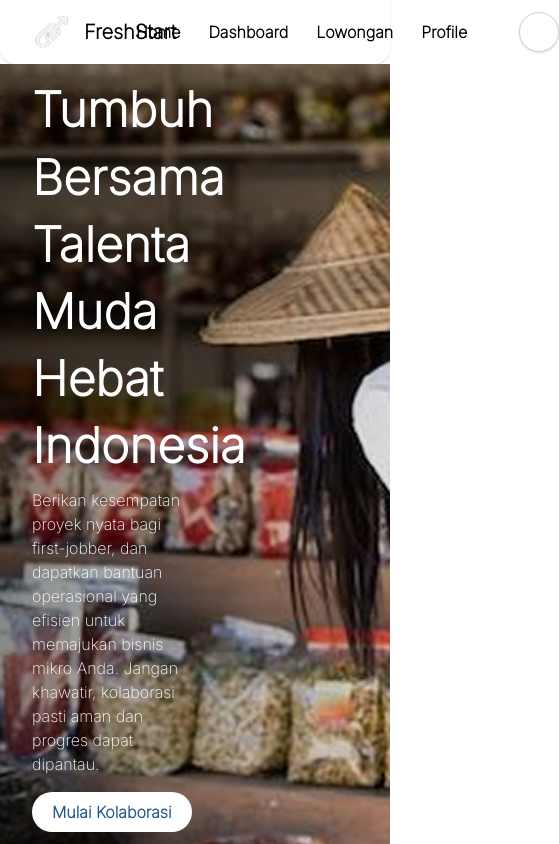
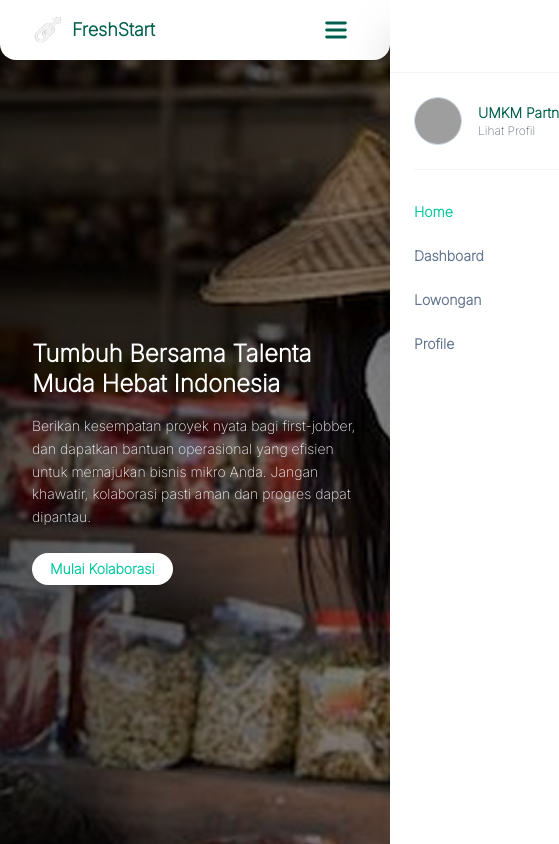
Before and after one commit to StevenVianto/WEB_Sandyakala-, a React (Vite) app in the folder client/: page /umkm/home in a window 390 px wide. Shown: the top 844 px of the page, 559 px wide, since content can reach past the window. Built offline with nearby package versions, Linux system fonts and the light colour scheme; grey boxes are pictures that could not be loaded.

Commit message:
feat(fe): add responsive home pagae umkm

```diff
--- /dev/null
+++ b/client/src/components/layouts/DashboardUmkmLayout.tsx
@@ -0,0 +1,187 @@
+import { cn } from "@/lib/utils";
+import { Link, NavLink } from "react-router";
+import { useState } from "react";
+import { IoClose } from "react-icons/io5";
+import LogoFreshstart from "@/assets/images/Logo FreshStart.png";
+
+const NavItem = ({
+  to,
+  children,
+  onClick,
+  isMobile = false,
+}: {
+  to: string;
+  children: React.ReactNode;
+  onClick?: () => void;
+  isMobile?: boolean;
+}) => {
+  return (
+    <NavLink
+      to={to}
+      onClick={onClick}
+      className={({ isActive }) =>
+        cn(
+          "font-semibold transition-all text-sm duration-300",
+          isMobile ? "block" : "pb-2 border-b-3",
+          isActive
+            ? "text-mint border-mint"
+            : "text-slate-500 border-transparent hover:text-mint",
+        )
+      }
+    >
+      {children}
+    </NavLink>
+  );
+};
+
+export default function DashboardUmkmLayout({
+  children,
+}: {
+  children: React.ReactNode;
+}) {
+  const [isMobileMenuOpen, setIsMobileMenuOpen] = useState<boolean>(false);
+
+  return (
+    <>
+      <nav className="py-2 bg-white shadow rounded-b-2xl fixed w-full top-0 z-40 transition-all">
+        <div className="container mx-auto px-4 md:px-8 flex justify-between items-center">
+          <div className="flex gap-2 md:gap-3 items-center">
+            <img
+              src={LogoFreshstart}
+              alt="Logo FreshStart"
+              className="h-8 w-8 md:h-10 md:w-10"
+            />
+            <Link
+              to="/umkm/home"
+              className="text-lg md:text-base font-bold text-mint-300"
+            >
+              FreshStart
+            </Link>
+          </div>
+          <ul className="hidden md:flex gap-7 items-center">
+            <li>
+              <NavItem to="/umkm/home">Home</NavItem>
+            </li>
+            <li>
+              <NavItem to="/umkm/dashboard">Dashboard</NavItem>
+            </li>
+            <li>
+              <NavItem to="/umkm/lowongan">Lowongan</NavItem>
+            </li>
+            <li>
+              <NavItem to="/umkm/profile">Profile</NavItem>
+            </li>
+
+            <div className="h-9 w-9 bg-gray-100 rounded-full shadow ms-6 border border-slate-300 overflow-hidden">
+              <img
+                src="https://i.pravatar.cc/150?img=11"
+                alt="Profile"
+                className="w-full h-full object-cover"
+              />
+            </div>
+          </ul>
+
+          <button
+            className="md:hidden cursor-pointer p-2 text-mint-300 focus:outline-none"
+            onClick={() => setIsMobileMenuOpen(true)}
+          >
+            <svg
+              className="w-7 h-7"
+              fill="none"
+              stroke="currentColor"
+              viewBox="0 0 24 24"
+            >
+              <path
+                strokeLinecap="round"
+                strokeLinejoin="round"
+                strokeWidth={2.5}
+                d="M4 6h16M4 12h16M4 18h16"
+              />
+            </svg>
+          </button>
+        </div>
+      </nav>
+
+      <div
+        className={cn(
+          "fixed inset-0 bg-black/40 backdrop-blur-sm z-50 transition-opacity duration-300 md:hidden",
+          isMobileMenuOpen ? "opacity-100 visible" : "opacity-0 invisible",
+        )}
+        onClick={() => setIsMobileMenuOpen(false)}
+      ></div>
+
+      <div
+        className={cn(
+          "fixed top-0 right-0 h-full w-64 bg-white shadow-2xl z-50 transform transition-transform duration-300 ease-in-out md:hidden flex flex-col",
+          isMobileMenuOpen ? "translate-x-0" : "translate-x-full",
+        )}
+      >
+        <div className="flex justify-end p-4 border-b border-gray-100">
+          <button
+            onClick={() => setIsMobileMenuOpen(false)}
+            className="p-2 cursor-pointer text-gray-500 hover:text-red-500 bg-gray-50 rounded-full transition-colors"
+          >
+            <IoClose className="h-6 w-6" />
+          </button>
+        </div>
+
+        <div className="flex-1 overflow-y-auto py-6 px-6">
+          <div className="flex items-center gap-4 mb-8 pb-6 border-b border-gray-100">
+            <div className="h-12 w-12 bg-gray-100 rounded-full overflow-hidden border border-slate-300">
+              <img
+                src="https://i.pravatar.cc/150?img=11"
+                alt="Profile"
+                className="w-full h-full object-cover"
+              />
+            </div>
+            <div>
+              <h2 className="font-bold text-mint-300 text-sm">UMKM Partner</h2>
+              <p className="text-xs text-gray-500">Lihat Profil</p>
+            </div>
+          </div>
+
+          <ul className="flex flex-col gap-6">
+            <li>
+              <NavItem
+                to="/umkm/home"
+                isMobile
+                onClick={() => setIsMobileMenuOpen(false)}
+              >
+                Home
+              </NavItem>
+            </li>
+            <li>
+              <NavItem
+                to="/umkm/dashboard"
+                isMobile
+                onClick={() => setIsMobileMenuOpen(false)}
+              >
+                Dashboard
+              </NavItem>
+            </li>
+            <li>
+              <NavItem
+                to="/umkm/lowongan"
+                isMobile
+                onClick={() => setIsMobileMenuOpen(false)}
+              >
+                Lowongan
+              </NavItem>
+            </li>
+            <li>
+              <NavItem
+                to="/umkm/profile"
+                isMobile
+                onClick={() => setIsMobileMenuOpen(false)}
+              >
+                Profile
+              </NavItem>
+            </li>
+          </ul>
+        </div>
+      </div>
+
+      {children}
+    </>
+  );
+}
--- a/client/src/pages/umkm/HomeUmkmPage.tsx
+++ b/client/src/pages/umkm/HomeUmkmPage.tsx
@@ -1,5 +1,4 @@
-import LogoFreshstart from "@/assets/images/Logo FreshStart.png";
-import { Link } from "react-router-dom";
+import { Link, NavLink } from "react-router-dom";
 import ImgHero from "@/assets/images/Bg Image Home UMKM.png";
 import { RiUserSearchFill } from "react-icons/ri";
 import { IoIosArrowRoundForward } from "react-icons/io";
@@ -8,6 +7,7 @@ import { BiSolidNotepad } from "react-icons/bi";
 import { FaUserClock, FaUserPlus } from "react-icons/fa6";
 import { Button } from "@/components/ui/button";
 import { FiPlus } from "react-icons/fi";
+import DashboardUmkmLayout from "@/components/layouts/DashboardUmkmLayout";
 
 const dataCardBisnis = [
   {
@@ -69,7 +69,7 @@ const Header = ({
 }) => {
   return (
     <div>
-      <h5 className="uppercase font-semibold text-sm text-mint-200 mb-1.5">
+      <h5 className="uppercase font-semibold text-xs text-mint-200 mb-1.5">
         {title}
       </h5>
       <h3 className="font-extrabold text-xl">{description}</h3>
@@ -79,59 +79,29 @@ const Header = ({
 
 export default function HomeUmkmPage() {
   return (
-    <>
-      <nav className="py-3 bg-white shadow rounded-b-2xl">
-        <div className="container flex justify-between items-center">
-          <div className="flex gap-3 items-center">
-            <img
-              src={LogoFreshstart}
-              alt="Logo FreshStart"
-              className="h-10 w-10"
-            />
-            <h1 className="text-xl font-bold">FreshStart</h1>
-          </div>
-
-          <ul className="flex gap-7 items-center">
-            <li className="font-semibold">
-              <Link to="/umkm/home">Home</Link>
-            </li>
-            <li className="font-semibold">
-              <Link to="/umkm/dashboard">Dashboard</Link>
-            </li>
-            <li className="font-semibold">
-              <Link to="/umkm/lowongan">Lowongan</Link>
-            </li>
-            <li className="font-semibold">
-              <Link to="/umkm/profile">Profile</Link>
-            </li>
-
-            <div className="h-10 w-10 bg-white rounded-full shadow ms-6 border border-slate-300" />
-          </ul>
-        </div>
-      </nav>
-
+    <DashboardUmkmLayout>
       <section
-        className="bg-cover bg-center flex items-center min-h-[calc(100vh-64px)]"
+        className="bg-cover bg-center flex items-center min-h-screen relative pt-20"
         style={{ backgroundImage: `url(${ImgHero})` }}
       >
-        <div className="container">
-          <div className="w-1/2">
-            <h1 className="font-extrabold mb-2 text-white">
+        <div className="absolute inset-0 bg-black/40"></div>
+        <div className="container mx-auto px-4 md:px-8 relative z-10">
+          <div className="w-full md:w-2/3 lg:w-1/2">
+            <h1 className="text-2xl md:text-4xl xl:text-5xl font-extrabold mb-4 text-white leading-tight">
               Tumbuh Bersama Talenta Muda Hebat Indonesia
             </h1>
-            <p className="text-white">
+            <p className="text-sm md:text-base lg:text-lg text-gray-100 mb-6 leading-relaxed">
               Berikan kesempatan proyek nyata bagi first-jobber, dan dapatkan
               bantuan operasional yang efisien untuk memajukan bisnis mikro
               Anda. Jangan khawatir, kolaborasi pasti aman dan progres dapat
               dipantau.
             </p>
-
-            <Link
+            <NavLink
               to="/umkm/dashboard"
-              className="px-5 py-2 mt-4 inline-block bg-white rounded-full text-primary-dark font-semibold"
+              className="px-4.5 py-1.5 md:px-6 md:py-3 text-sm md:text-base inline-block bg-white rounded-full text-mint font-bold shadow-lg hover:bg-mint-200 hover:text-white transition-all"
             >
               Mulai Kolaborasi
-            </Link>
+            </NavLink>
           </div>
         </div>
       </section>
@@ -183,7 +153,7 @@ export default function HomeUmkmPage() {
                 </div>
               </div>
               <Button
-                className="bg-mint-100 text-mint-300 w-max font-bold mt-5 px-6 py-1"
+                className="bg-mint-100 text-info-300 hover:text-white w-max font-bold mt-5 px-6 py-1"
                 size={"sm"}
               >
                 Berbasis Proyek
@@ -217,6 +187,6 @@ export default function HomeUmkmPage() {
           </Link>
         </div>
       </section>
-    </>
+    </DashboardUmkmLayout>
   );
 }
```
